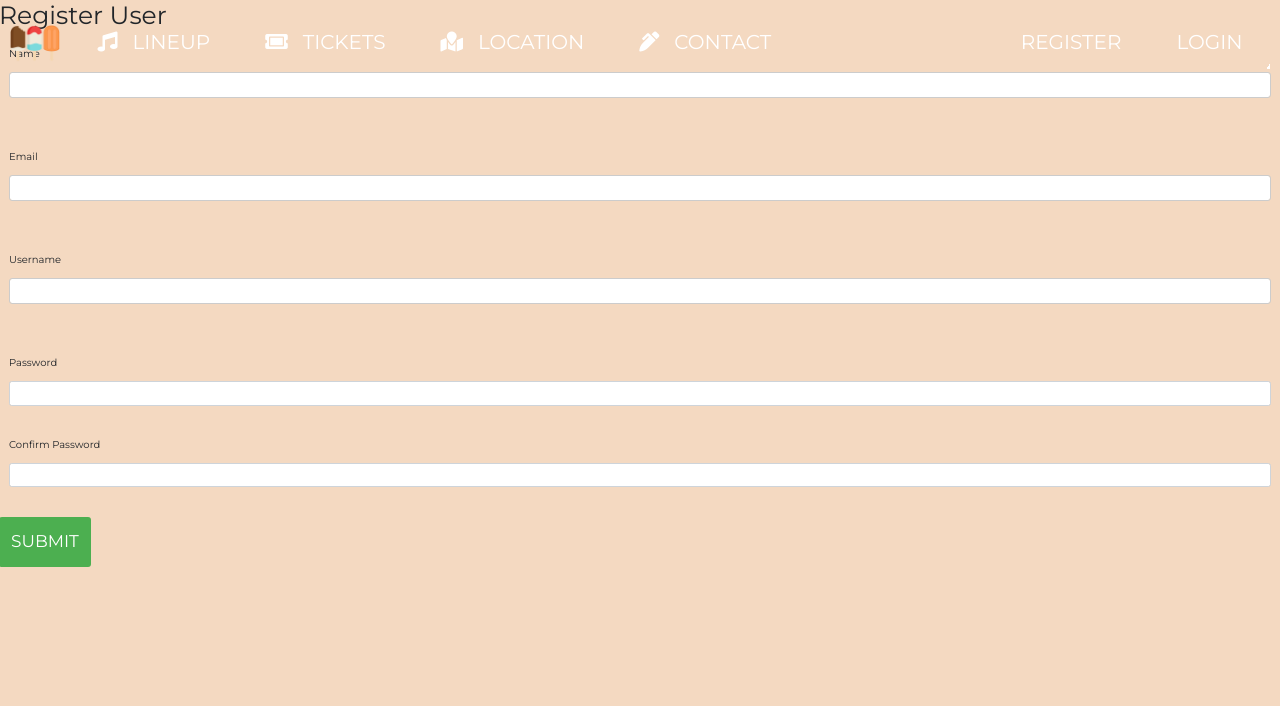
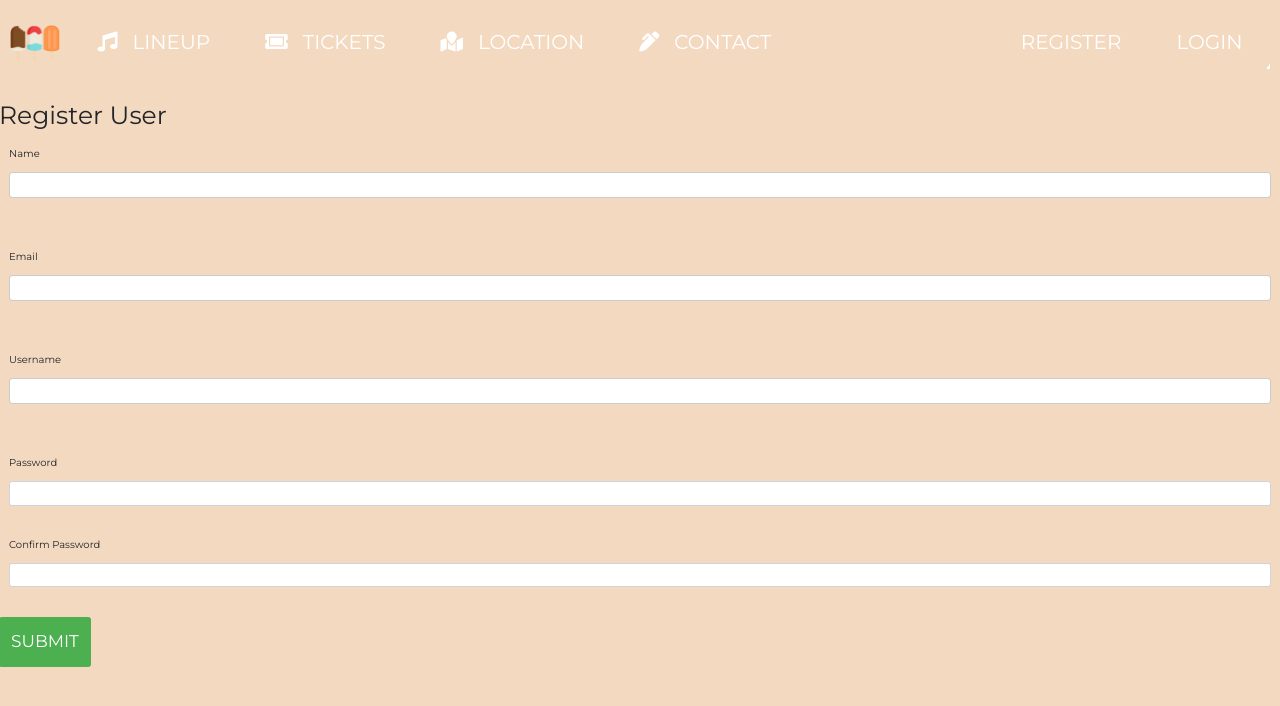
Before and after one commit to andreasdk/ci-summer-fest, a Flask app: page /register in a window 1280 px wide. Shown: the top 706 px of the page. Run offline with Flask 2, Linux system fonts and the light colour scheme; some libraries are stand-ins or nearby versions.

Commit message:
final changes

```diff
--- a/app.py
+++ b/app.py
@@ -9,7 +9,7 @@ from functools import wraps
 app = Flask(__name__)
 
 # config MySQL
-app.config['MYSQL_HOST'] = '127.0.0.1'
+app.config['MYSQL_HOST'] = 'mysql://b14248473ab60f:684cf3aa@eu-cdbr-west-02.cleardb.net/heroku_94d532c162315ba?reconnect=true'
 app.config['MYSQL_PORT'] = 3306
 app.config['MYSQL_USER'] = 'root'
 app.config['MYSQL_PASSWORD'] = ''
--- a/static/assets/css/main.css
+++ b/static/assets/css/main.css
@@ -407,7 +407,7 @@
     /*margin right left body*/
 
     .form-main {
-        margin-top: 10rem;
+        margin-top: 10rem !important;
     }
 
     .form-group {
```
